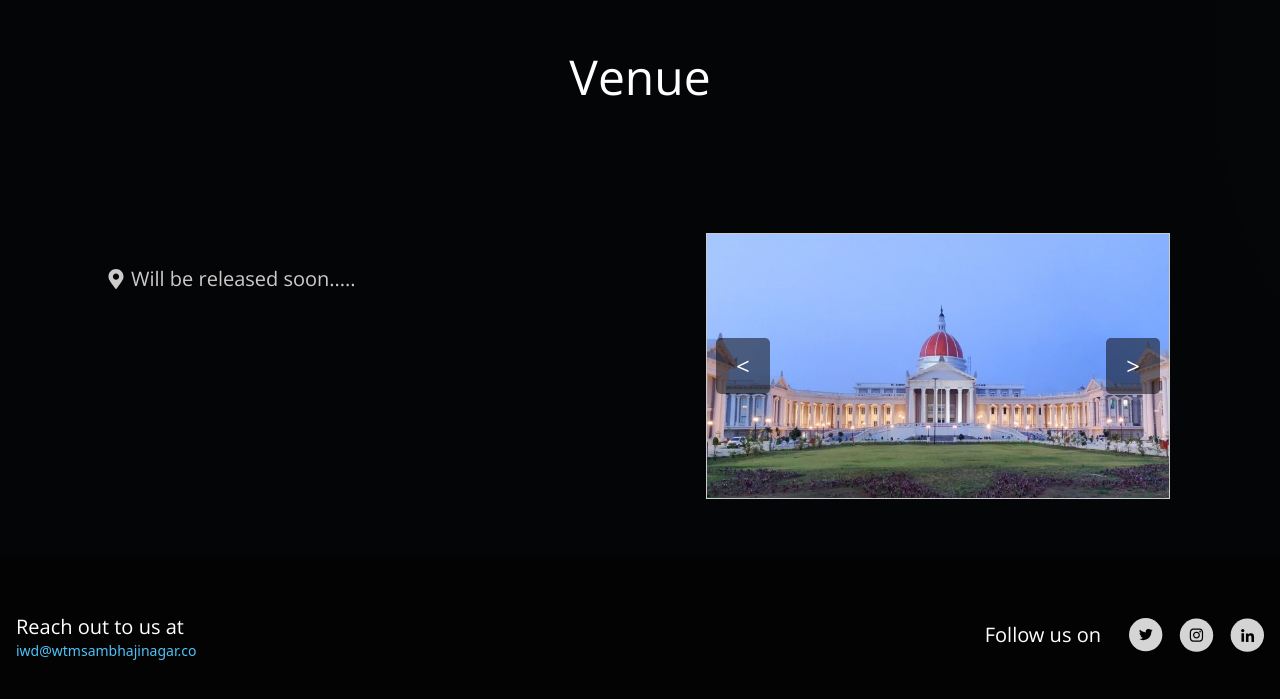
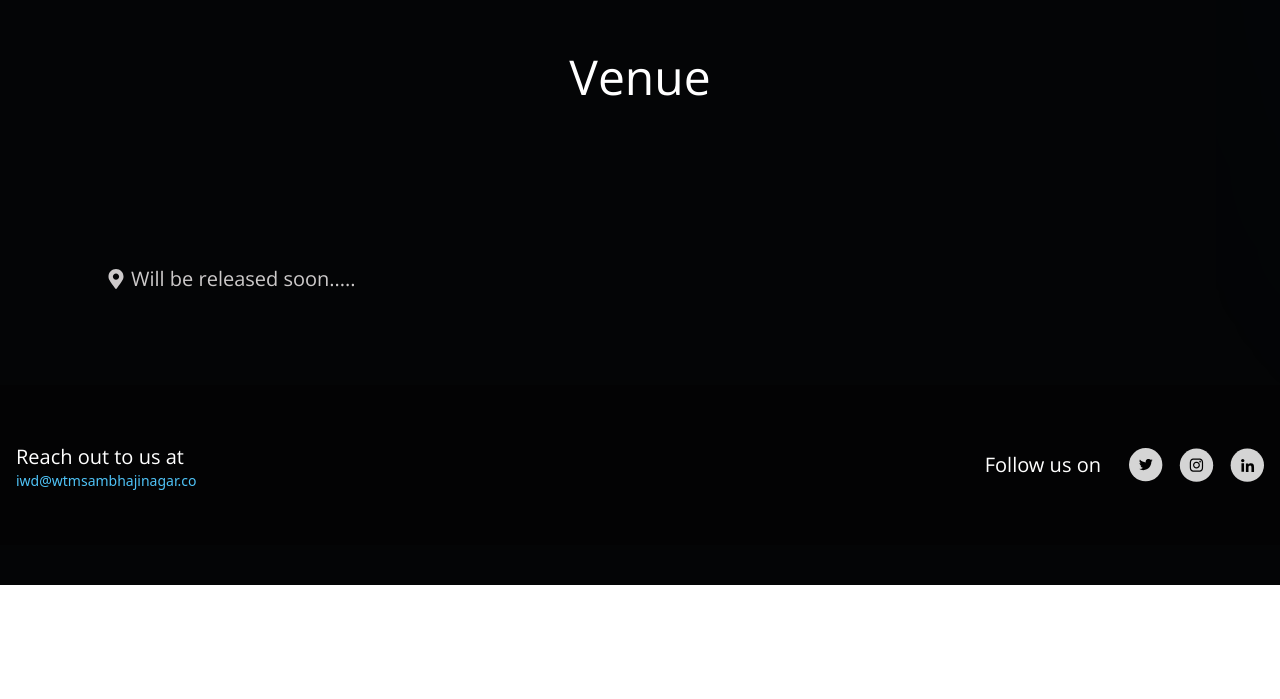
Before and after one commit to WTM-Sambhajinagar/IWD-24, a React (Vite) app: page / in a window 1280 px wide. Shown: the part 4353-5052 px from the top of the page. After the commit the page ends 4938 px from the top, so only its background shows below. Built offline with nearby package versions, Linux system fonts and the light colour scheme; a web font is replaced by a local one.

Commit message:
Update Venue.jsx

```diff
--- a/src/components/Venue/Venue.jsx
+++ b/src/components/Venue/Venue.jsx
@@ -25,9 +25,9 @@ const Venue = () => {
             referrerpolicy="no-referrer-when-downgrade"
           />*/}
         </div>
-        <div className="venue-five">
+        {/*<div className="venue-five">
           <Carousel />
-        </div>
+        </div>*/}
       </div>
     </div>
   );
```
